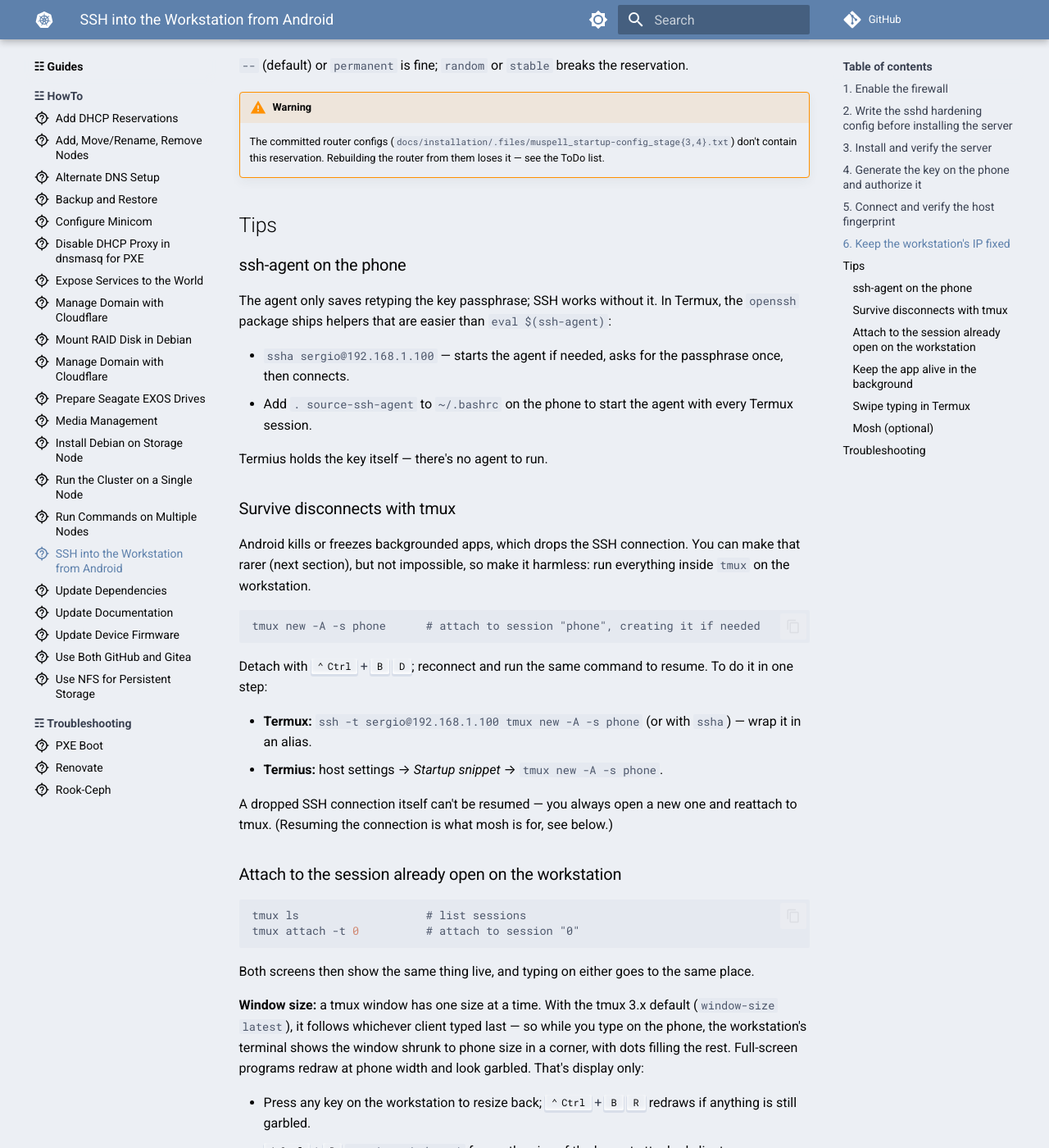
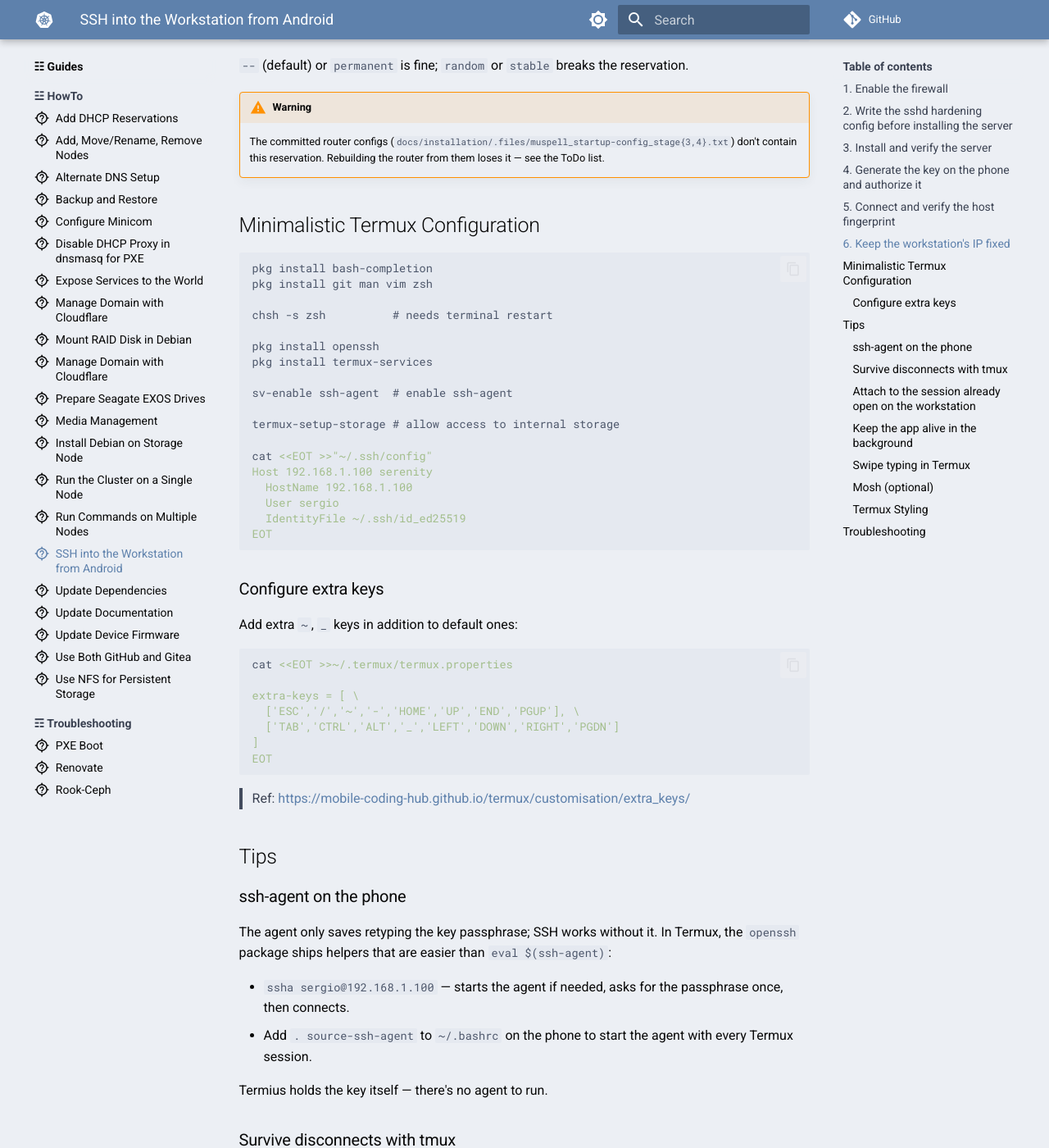
Before and after one commit to serpro69/ktchn8s, an MkDocs documentation site: the page built from docs/guides/how_to_ssh_into_workstation_from_android.md, in a window 1280 px wide and 1400 px high, scrolled down 4932 px. Shown: the whole window at 82% size. Built offline with MkDocs 1.6.1 and Material for MkDocs 9.7.7, drawn with Linux system fonts in a browser that asks for light colours; comment, search, counter and statistics services are not loaded; the version menu is left out; some of the changed text lies outside the part shown.

Commit message:
Update termux setup guide

````diff
--- a/docs/guides/how_to_ssh_into_workstation_from_android.md
+++ b/docs/guides/how_to_ssh_into_workstation_from_android.md
@@ -199,6 +199,45 @@ nmcli -f 802-11-wireless.cloned-mac-address con show "<wifi connection name>"
 !!! warning
     The committed router configs (`docs/installation/.files/muspell_startup-config_stage{3,4}.txt`) don't contain this reservation. Rebuilding the router from them loses it — see the ToDo list.
 
+## Minimalistic Termux Configuration
+
+```bash
+pkg install bash-completion
+pkg install git man vim zsh
+
+chsh -s zsh          # needs terminal restart
+
+pkg install openssh
+pkg install termux-services
+
+sv-enable ssh-agent  # enable ssh-agent
+
+termux-setup-storage # allow access to internal storage
+
+cat <<EOT >>"~/.ssh/config"
+Host 192.168.1.100 serenity
+  HostName 192.168.1.100
+  User sergio
+  IdentityFile ~/.ssh/id_ed25519
+EOT
+```
+
+### Configure extra keys
+
+Add extra `~`, `_` keys in addition to default ones:
+
+```bash
+cat <<EOT >>~/.termux/termux.properties
+
+extra-keys = [ \
+  ['ESC','/','~','-','HOME','UP','END','PGUP'], \
+  ['TAB','CTRL','ALT','_','LEFT','DOWN','RIGHT','PGDN']
+]
+EOT
+```
+
+> Ref: https://mobile-coding-hub.github.io/termux/customisation/extra_keys/
+
 ## Tips
 
 ### ssh-agent on the phone
@@ -289,6 +331,12 @@ sudo ufw allow from 192.168.1.0/24 to any port 60000:61000 proto udp comment 'mo
 
 Start with tmux and the battery setting; add mosh only if disconnects are still a problem.
 
+### Termux Styling
+
+- Install "Termux:Styling" plugin from F-Droid
+- Long-tap anywhere on the terminal -> More... -> Style
+- Select theme and font
+
 ## Troubleshooting
 
 | Symptom | Likely cause |
````
Also changed, not shown: other parts of docs/guides/how_to_ssh_into_workstation_from_android.md (+3 -0 lines).
